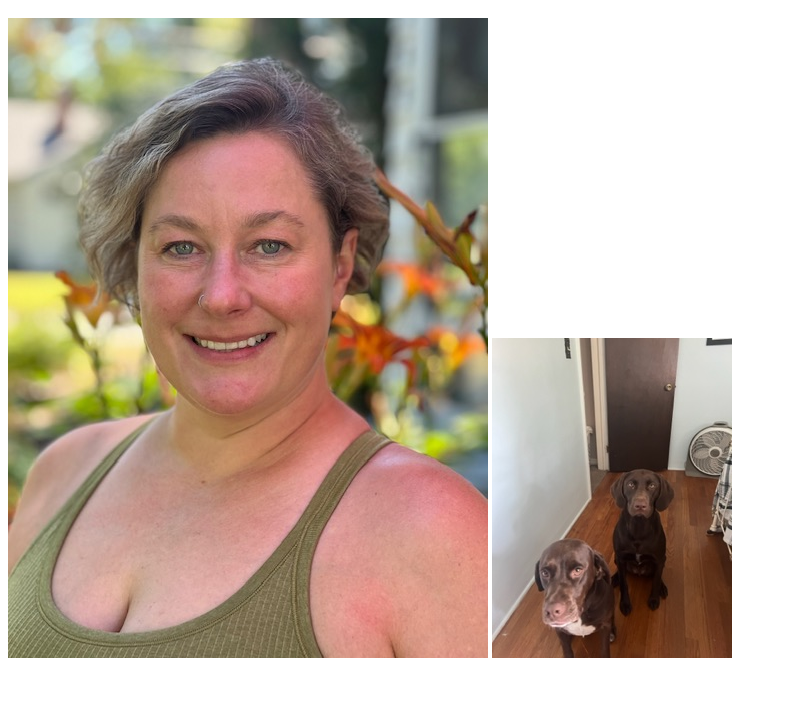
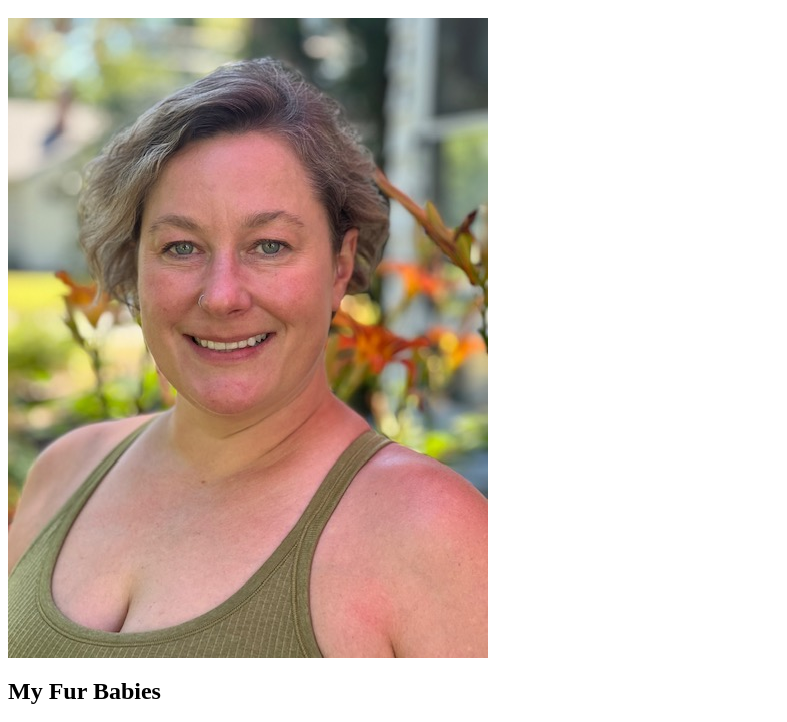
Before and after one commit to Jswanson43/Jswanson43.github.io, a plain HTML site: page index.html in a window 1280 px wide. Shown: the part 48-770 px from the top of the page, without its empty margins (0-787 px from the left). Drawn offline with Linux system fonts and the light colour scheme.

Commit message:
add heading to pic of dogs

```diff
--- a/index.html
+++ b/index.html
@@ -1,5 +1,6 @@
 <html>
     <h1>Jordan's Profile</h1>
     <img src="cover photo.jpg"/>
+    <h2>My Fur Babies</h2>
     <img src="IMG_0440[20].jpg"/>
 </html>
```
